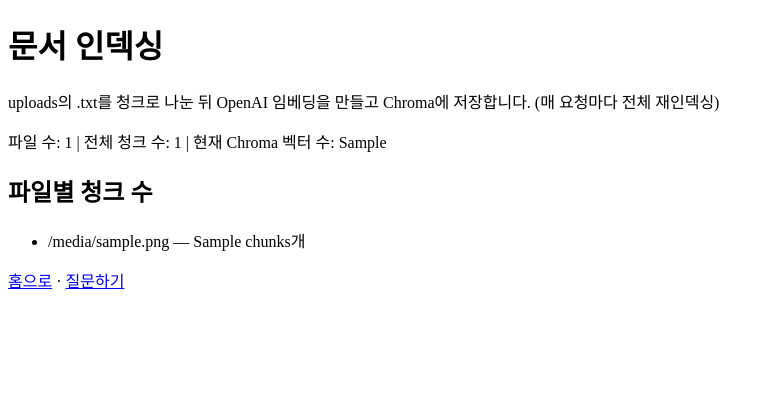
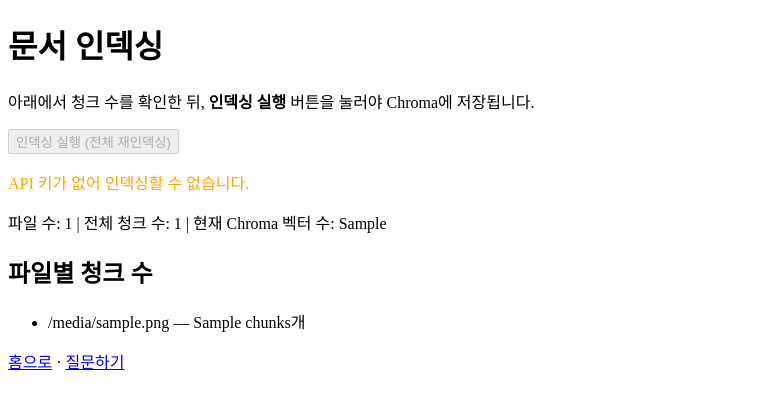
Before and after one commit to anhyoin97/rag-docs-chatbot, a Flask app: template templates/indexing.html in a window 1280 px wide. Shown: the top 409 px of the page, without its empty margins (0-774 px from the left). Run offline with Flask 3, Linux system fonts and the light colour scheme; the template is opened without the code that fills it: most values are stand-ins (such as "Sample title", 1, 10 or a date in 2020).

Commit message:
feat: POST indexing, file delete, fix ask links
Co-authored-by: Cursor <cursoragent@cursor.com>

```diff
--- a/app.py
+++ b/app.py
@@ -3,7 +3,7 @@ import os
 import uuid
 
 from dotenv import load_dotenv
-from flask import Flask, render_template, redirect, request, url_for
+from flask import Flask, flash, redirect, render_template, request, url_for
 import chromadb # 로컬에 DB 폴더를 두고 벡터 저장
 from openai import OpenAI # OpenAI API 호출
 
@@ -18,6 +18,7 @@ QUESTION_MAX_LEN = 2000
 CHROMA_DIR.mkdir(exist_ok=True)
 
 app = Flask(__name__)  # Flask 애플리케이션(서버) 객체 생성
+app.config["SECRET_KEY"] = os.getenv("SECRET_KEY", "dev-secret-key")
 
 chroma_client = chromadb.PersistentClient(path=str(CHROMA_DIR))
 chroma_collection = chroma_client.get_or_create_collection(
@@ -54,6 +55,74 @@ def chunk_text(text: str, max_chars: int = 800, overlap: int = 100) -> list[str]
             start = 0
     return chunks
 
+
+def collect_upload_stats() -> tuple[list[dict], list[dict], int, int]:
+    """uploads/*.txt 청크 집계. (stats, records, total_chunks, file_count)"""
+    stats: list[dict] = []
+    records: list[dict] = []
+    for path in sorted(UPLOAD_DIR.glob("*.txt")):
+        text = path.read_text(encoding="utf-8")
+        chunks = chunk_text(text)
+        stats.append({"filename": path.name, "chunks": len(chunks)})
+        for i, chunk in enumerate(chunks):
+            records.append(
+                {"source": path.name, "chunk_index": i, "text": chunk}
+            )
+    return stats, records, len(records), len(stats)
+
+
+def run_reindex(records: list[dict]) -> tuple[bool, str | None, int]:
+    """전체 재인덱싱. (indexed, error_message, vectors_in_db)"""
+    if not os.getenv("OPENAI_API_KEY"):
+        return False, "OPENAI_API_KEY가 없습니다. .env를 확인하세요.", chroma_collection.count()
+
+    try:
+        existing = chroma_collection.get()
+        if existing and existing.get("ids"):
+            chroma_collection.delete(ids=existing["ids"])
+
+        if not records:
+            return True, None, chroma_collection.count()
+
+        client = OpenAI()
+        all_embeddings: list[list[float]] = []
+        texts = [r["text"] for r in records]
+
+        for start in range(0, len(texts), EMBEDDING_BATCH_SIZE):
+            batch = texts[start : start + EMBEDDING_BATCH_SIZE]
+            resp = client.embeddings.create(model=EMBEDDING_MODEL, input=batch)
+            ordered = sorted(resp.data, key=lambda d: d.index)
+            all_embeddings.extend(d.embedding for d in ordered)
+
+        ids = [str(uuid.uuid4()) for _ in records]
+        metadatas = [
+            {"source": r["source"], "chunk_index": r["chunk_index"]} for r in records
+        ]
+        chroma_collection.add(
+            ids=ids,
+            embeddings=all_embeddings,
+            documents=texts,
+            metadatas=metadatas,
+        )
+        return True, None, chroma_collection.count()
+    except Exception as exc:  # noqa: BLE001
+        return False, str(exc), chroma_collection.count()
+
+
+def indexing_page(indexed: bool = False, error_message: str | None = None):
+    stats, _, total_chunks, file_count = collect_upload_stats()
+    return render_template(
+        "indexing.html",
+        stats=stats,
+        total_chunks=total_chunks,
+        file_count=file_count,
+        vectors_in_db=chroma_collection.count(),
+        indexed=indexed,
+        error_message=error_message,
+        has_api_key=bool(os.getenv("OPENAI_API_KEY")),
+    )
+
+
 @app.get("/") # / 경로로 GET 요청이 오면 아래 함수 실행 (라우팅)
 def home():
     files = sorted([p.name for p in UPLOAD_DIR.glob("*.txt")])
@@ -70,87 +139,46 @@ def upload_file():
         return redirect(url_for("home"))
     save_path = UPLOAD_DIR / safe_name
     file.save(save_path)
+    flash(f"'{safe_name}' 업로드됨. 인덱싱 페이지에서 재인덱싱하세요.")
+    return redirect(url_for("home"))
+
+
+@app.post("/delete")
+def delete_file():
+    """업로드 파일 삭제 + Chroma에서 해당 source 벡터 제거."""
+    raw = request.form.get("filename") or ""
+    safe_name = Path(raw).name
+    if not safe_name.lower().endswith(".txt"):
+        flash("삭제할 수 없는 파일입니다.")
+        return redirect(url_for("home"))
+
+    target = UPLOAD_DIR / safe_name
+    if not target.is_file():
+        flash(f"'{safe_name}' 파일이 없습니다.")
+        return redirect(url_for("home"))
+
+    target.unlink()
+    try:
+        chroma_collection.delete(where={"source": safe_name})
+    except Exception:
+        pass  # 인덱스에 없거나 이미 비어 있음
+
+    flash(f"'{safe_name}' 삭제됨. 남은 문서로 질문하려면 재인덱싱하세요.")
     return redirect(url_for("home"))
 
 
 @app.get("/index")
-def index_docs():
-    """uploads의 .txt를 청크 → OpenAI 임베딩 → Chroma에 저장(전체 재인덱싱)."""
-    stats: list[dict] = []
-    records: list[dict] = []
+def index_page():
+    """청크 집계만 표시 (API 호출 없음)."""
+    return indexing_page()
 
-    for path in sorted(UPLOAD_DIR.glob("*.txt")):
-        text = path.read_text(encoding="utf-8")
-        chunks = chunk_text(text)
-        stats.append({"filename": path.name, "chunks": len(chunks)})
-        for i, chunk in enumerate(chunks):
-            records.append(
-                {
-                    "source": path.name,
-                    "chunk_index": i,
-                    "text": chunk,
-                }
-            )
 
-    total_chunks = len(records)
-    file_count = len(stats)
-    vectors_in_db = chroma_collection.count()
-    indexed = False
-    error_message: str | None = None
-
-    def render():
-        return render_template(
-            "indexing.html",
-            stats=stats,
-            total_chunks=total_chunks,
-            file_count=file_count,
-            vectors_in_db=vectors_in_db,
-            indexed=indexed,
-            error_message=error_message,
-        )
-
-    if not os.getenv("OPENAI_API_KEY"):
-        error_message = "OPENAI_API_KEY가 없습니다. .env를 확인하세요."
-        return render()
-
-    try:
-        existing = chroma_collection.get()
-        if existing and existing.get("ids"):
-            chroma_collection.delete(ids=existing["ids"])
-
-        if total_chunks == 0:
-            vectors_in_db = chroma_collection.count()
-            indexed = True
-            return render()
-
-        client = OpenAI()
-        all_embeddings: list[list[float]] = []
-
-        texts = [r["text"] for r in records]
-        for start in range(0, len(texts), EMBEDDING_BATCH_SIZE):
-            batch = texts[start : start + EMBEDDING_BATCH_SIZE]
-            resp = client.embeddings.create(model=EMBEDDING_MODEL, input=batch)
-            ordered = sorted(resp.data, key=lambda d: d.index)
-            all_embeddings.extend(d.embedding for d in ordered)
-
-        ids = [str(uuid.uuid4()) for _ in records]
-        metadatas = [
-            {"source": r["source"], "chunk_index": r["chunk_index"]} for r in records
-        ]
-
-        chroma_collection.add(
-            ids=ids,
-            embeddings=all_embeddings,
-            documents=texts,
-            metadatas=metadatas,
-        )
-        indexed = True
-        vectors_in_db = chroma_collection.count()
-    except Exception as exc:  # noqa: BLE001 — MVP: 사용자에게 원인 표시
-        error_message = str(exc)
-        vectors_in_db = chroma_collection.count()
-
-    return render()
+@app.post("/index")
+def index_run():
+    """버튼으로 전체 재인덱싱 실행."""
+    _, records, _, _ = collect_upload_stats()
+    indexed, error_message, _ = run_reindex(records)
+    return indexing_page(indexed=indexed, error_message=error_message)
 
 
 @app.route("/ask", methods=["GET", "POST"])
--- a/templates/ask.html
+++ b/templates/ask.html
@@ -12,7 +12,7 @@
     {% if not has_api_key %}
     <p style="color: red;">OPENAI_API_KEY가 없습니다. .env를 설정하세요.</p>
     {% elif vector_count == 0 %}
-    <p style="color: orange;">Chroma에 벡터가 없습니다. 먼저 <a href="{{ url_for('index_docs') }}">인덱싱</a>을 실행하세요.</p>
+    <p style="color: orange;">Chroma에 벡터가 없습니다. 먼저 <a href="{{ url_for('index_page') }}">인덱싱</a>을 실행하세요.</p>
     {% endif %}
 
     {% if error_message %}
@@ -47,7 +47,7 @@
 
     <p>
         <a href="{{ url_for('home') }}">홈</a>
-        · <a href="{{ url_for('index_docs') }}">인덱싱</a>
+        · <a href="{{ url_for('index_page') }}">인덱싱</a>
     </p>
 </body>
 </html>
--- a/templates/indexing.html
+++ b/templates/indexing.html
@@ -7,7 +7,14 @@
 </head>
 <body>
     <h1>문서 인덱싱</h1>
-    <p>uploads의 .txt를 청크로 나눈 뒤 OpenAI 임베딩을 만들고 Chroma에 저장합니다. (매 요청마다 전체 재인덱싱)</p>
+    <p>아래에서 청크 수를 확인한 뒤, <strong>인덱싱 실행</strong> 버튼을 눌러야 Chroma에 저장됩니다.</p>
+
+    <form action="{{ url_for('index_run') }}" method="post">
+        <button type="submit" {% if not has_api_key %}disabled{% endif %}>인덱싱 실행 (전체 재인덱싱)</button>
+    </form>
+    {% if not has_api_key %}
+    <p style="color: orange;">API 키가 없어 인덱싱할 수 없습니다.</p>
+    {% endif %}
 
     {% if error_message %}
     <p style="color: red;">오류: {{ error_message }}</p>
```
Also changed, not shown: templates/index.html (+17 -1 lines), 1 other file.
